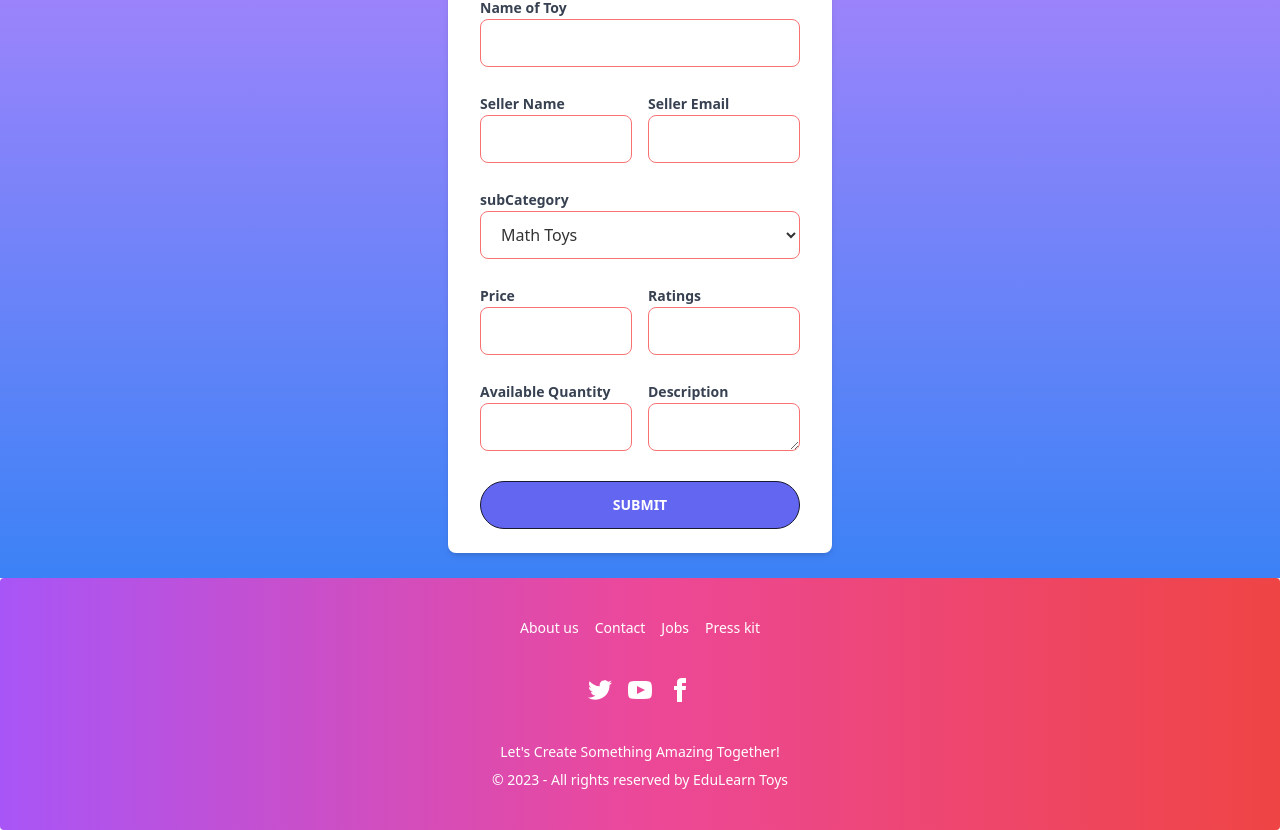
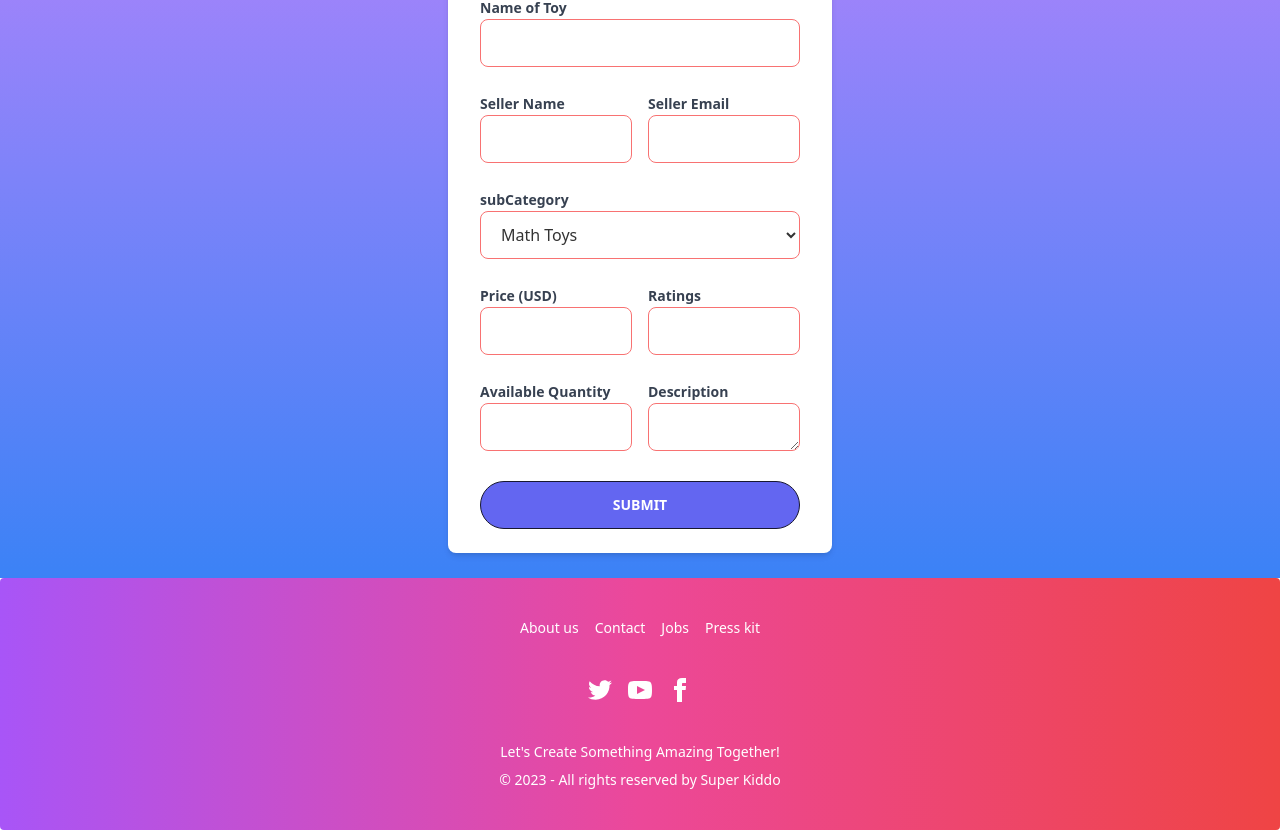
Before and after one commit to shuvakarmakar/toy-marketplace-client, a React (Vite) app: page /addatoy in a window 1280 px wide. Shown: the part 305-1135 px from the top of the page. Built offline with nearby package versions, Linux system fonts and the light colour scheme; no server answers.

Commit message:
Dynamic Rout Implementation Done

```diff
--- /dev/null
+++ b/src/hook/useTitle.jsx
@@ -0,0 +1,9 @@
+import { useEffect } from "react";
+
+const useTitle = title =>{
+    useEffect(() =>{
+        document.title = title;
+    },[title])
+}
+
+export default useTitle;
--- a/src/pages/Blog/Blog.jsx
+++ b/src/pages/Blog/Blog.jsx
@@ -1,7 +1,11 @@
+import useTitle from "../../hook/useTitle";
 import Footer from "../Home/Shared/Footer/Footer";
 import Navbar from "../Home/Shared/Navbar/Navbar";
 
 const Blog = () => {
+    // Dynamic Url
+    useTitle("Blogs || Super Kiddo");
+
     return (
         <>
             <Navbar></Navbar>
--- a/src/pages/Home/AddAToy/AddAToy.jsx
+++ b/src/pages/Home/AddAToy/AddAToy.jsx
@@ -4,8 +4,12 @@ import { useForm } from "react-hook-form";
 import { useContext } from "react";
 import { AuthContext } from "../../../providers/AuthProvider";
 import Swal from "sweetalert2";
+import useTitle from "../../../hook/useTitle";
 
 const AddAToy = () => {
+
+    // Dynamic Url
+    useTitle("Add A Toy || Super Kiddo");
 
     const { user } = useContext(AuthContext);
 
@@ -19,14 +23,14 @@ const AddAToy = () => {
             },
             body: JSON.stringify(data)
         })
-        .then(res => res.json())
-        .then(result =>{
-            console.log(result);
-            if(result.insertedId){
-                Swal.fire('Sign Up Complete');
+            .then(res => res.json())
+            .then(result => {
+                console.log(result);
+                if (result.insertedId) {
+                    Swal.fire('Toy Added Succesfully');
 
-            }
-        })
+                }
+            })
         console.log(data);
         reset();
     }
@@ -69,7 +73,7 @@ const AddAToy = () => {
 
                     <div className="flex mb-6">
                         <div className="w-1/2 pr-2">
-                            <label className="text-gray-700 text-sm font-bold mb-2" htmlFor="price">Price</label>
+                            <label className="text-gray-700 text-sm font-bold mb-2" htmlFor="price">Price (USD)</label>
                             <input className="input input-bordered input-error w-full" id="price" type="text" {...register("price")} />
                         </div>
                         <div className="w-1/2 pl-2">
--- a/src/pages/Home/AllToys/AllToys.jsx
+++ b/src/pages/Home/AllToys/AllToys.jsx
@@ -1,10 +1,14 @@
 import { useEffect, useState } from "react";
+import useTitle from "../../../hook/useTitle";
 import Footer from "../Shared/Footer/Footer";
 import Navbar from "../Shared/Navbar/Navbar";
 import AllToy from "./AllToy";
 
 const AllToys = () => {
     const [toys, setToys] = useState([]);
+
+    // Dynamic Url
+    useTitle("All Toys || Super Kiddo");
 
     useEffect(() => {
         fetch('https://toy-marketplace-server-red.vercel.app/allToys')
--- a/src/pages/Home/MyToys/MyToys.jsx
+++ b/src/pages/Home/MyToys/MyToys.jsx
@@ -1,5 +1,6 @@
 import { useContext, useEffect, useState } from "react";
 import Swal from "sweetalert2";
+import useTitle from "../../../hook/useTitle";
 import { AuthContext } from "../../../providers/AuthProvider";
 import Footer from "../Shared/Footer/Footer";
 import Navbar from "../Shared/Navbar/Navbar";
@@ -10,6 +11,9 @@ const MyToys = () => {
     const { user } = useContext(AuthContext);
     const [myToys, setMyToys] = useState([]);
     // const [toys, setToys] = useState([]);
+
+    // For Dynamic Url
+    useTitle("My Toys || Super Kiddo")
 
     useEffect(() => {
         fetch(`https://toy-marketplace-server-red.vercel.app/myToys/${user?.email}`)
@@ -39,7 +43,7 @@ const MyToys = () => {
                         if (data.deleteCount > 0) {
                             Swal.fire(
                                 'Deleted!',
-                                'Your Coffee has been deleted.',
+                                'Your Toy has been deleted.',
                                 'success'
                             );
                             const remaining = myToys.filter(myT => myT._id !== _id);
@@ -74,7 +78,7 @@ const MyToys = () => {
                         <th className="text-center lg:pl-12">Seller Name</th>
                         <th>Toy Name</th>
                         <th>Sub-category</th>
-                        <th>Price</th>
+                        <th>Price (USD)</th>
                         <th>Available Quantity</th>
                         <th>View Details button</th>
                         <th></th>
--- a/src/pages/Home/Shared/Footer/Footer.jsx
+++ b/src/pages/Home/Shared/Footer/Footer.jsx
@@ -17,7 +17,7 @@ const Footer = () => {
             </div>
             <div>
                 <p className="text-center text-sm">Let's Create Something Amazing Together!</p>
-                <p className="text-center text-sm">© 2023 - All rights reserved by EduLearn Toys</p>
+                <p className="text-center text-sm">© 2023 - All rights reserved by Super Kiddo</p>
             </div>
         </footer>
     );
--- a/src/pages/Home/ToyDetails/ToyDetails.jsx
+++ b/src/pages/Home/ToyDetails/ToyDetails.jsx
@@ -1,10 +1,14 @@
 import { useLoaderData } from "react-router-dom";
+import useTitle from "../../../hook/useTitle";
 import Footer from "../Shared/Footer/Footer";
 import Navbar from "../Shared/Navbar/Navbar";
 
 const ToyDetails = () => {
     const toyData = useLoaderData();
     const { photoUrl, sellerName, sellerEmail, price, ratings, availableQuantity, description, name } = toyData;
+
+    // Dynamic Url
+    useTitle("Toy Details || Super Kiddo");
 
     return (
         <>
--- a/src/pages/Login/Login.jsx
+++ b/src/pages/Login/Login.jsx
@@ -3,11 +3,13 @@ import { Link, useLocation, useNavigate } from "react-router-dom";
 import { AuthContext } from "../../providers/AuthProvider";
 import { FaGoogle } from 'react-icons/fa';
 import Navbar from "../Home/Shared/Navbar/Navbar";
+import useTitle from "../../hook/useTitle";
 
 const Login = () => {
     const { signIn, signInWithGoogle } = useContext(AuthContext);
     const navigate = useNavigate();
     const location = useLocation();
+    useTitle('Login || Super Kiddo')
 
     const from = location.state?.from?.pathname || '/';
 
```
